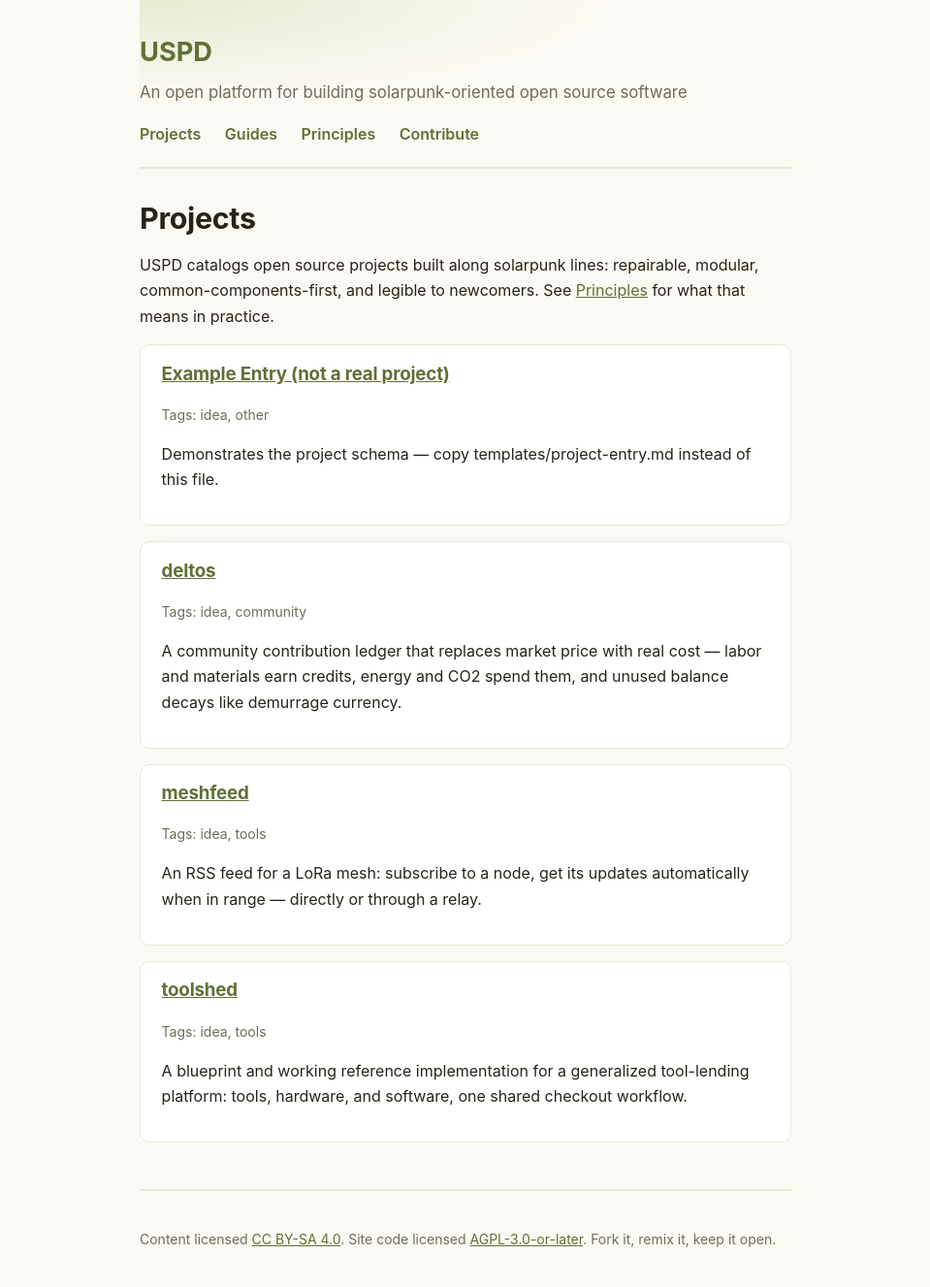
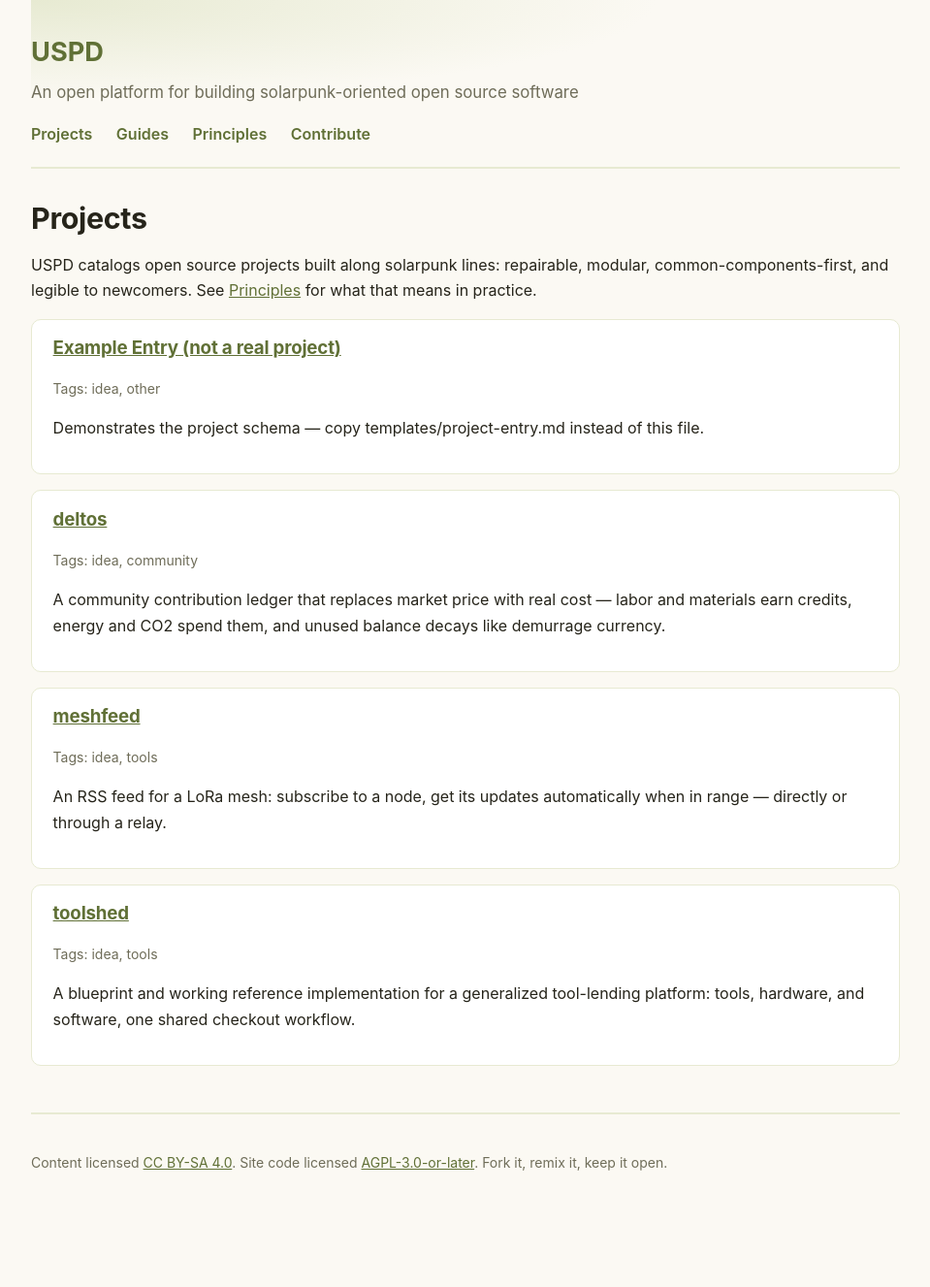
Before and after one commit to isidman/USPD, a Jekyll site: the page built from index.md, in a window 1280 px wide. Shown: the whole page at 97% size, without its empty margins (160-1119 px from the left). Built offline with Jekyll 4.4.1, drawn with Linux system fonts in a browser that asks for light colours; after the commit the page ends 1248 px from its top, so only the background shows below that.

Commit message:
Widen the reading column from 42rem to 56rem
On wide desktop monitors the fixed max-width column left large equal
margins on both sides that read as the page being crammed to the left
rather than centered, even though it was centered correctly. Bumping
the one shared --max-width variable widens every page's column at once
without touching layout structure.

Co-Authored-By: Claude Sonnet 5 <noreply@anthropic.com>
Claude-Session: https://claude.ai/code/session_01LkqVYif4XVpSP4ZJTXSjB2

```diff
--- a/assets/css/style.css
+++ b/assets/css/style.css
@@ -9,7 +9,7 @@
   --color-highlight: #a9be5a; /* matcha foam — used sparingly, for hover/focus energy */
   --color-muted: #6f6d59;
   --color-border: #e7ead2;
-  --max-width: 42rem;
+  --max-width: 56rem;
   --radius: 10px;
 }
 
```
